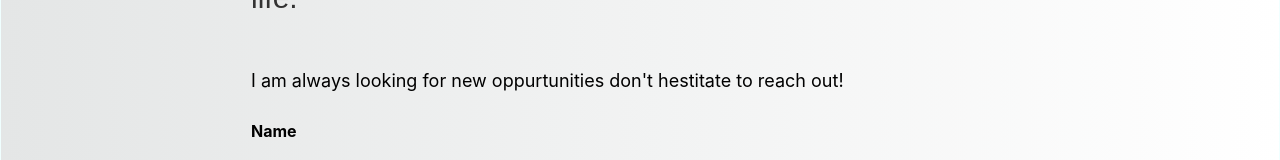
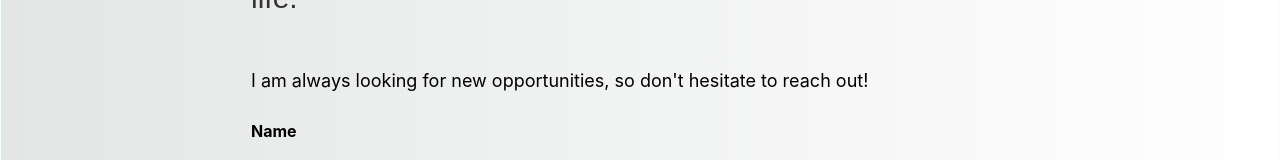
Before and after one commit to TonyH98/tony-portfolio, a React (Create React App) app: page / in a window 1280 px wide. Shown: the part 447-607 px from the top of the page. Built offline with nearby package versions, Linux system fonts and the light colour scheme.

Commit message:
Fix some spelling and grammtical issues

```diff
--- a/src/Components/LandingPage/Home.js
+++ b/src/Components/LandingPage/Home.js
@@ -55,7 +55,7 @@ return(
 </div>
 
 <div className='contact-message'>
-I am always looking for new oppurtunities don't hestitate to reach out!
+I am always looking for new opportunities, so don't hesitate to reach out!
 </div>
 
 <div class="container">
```
